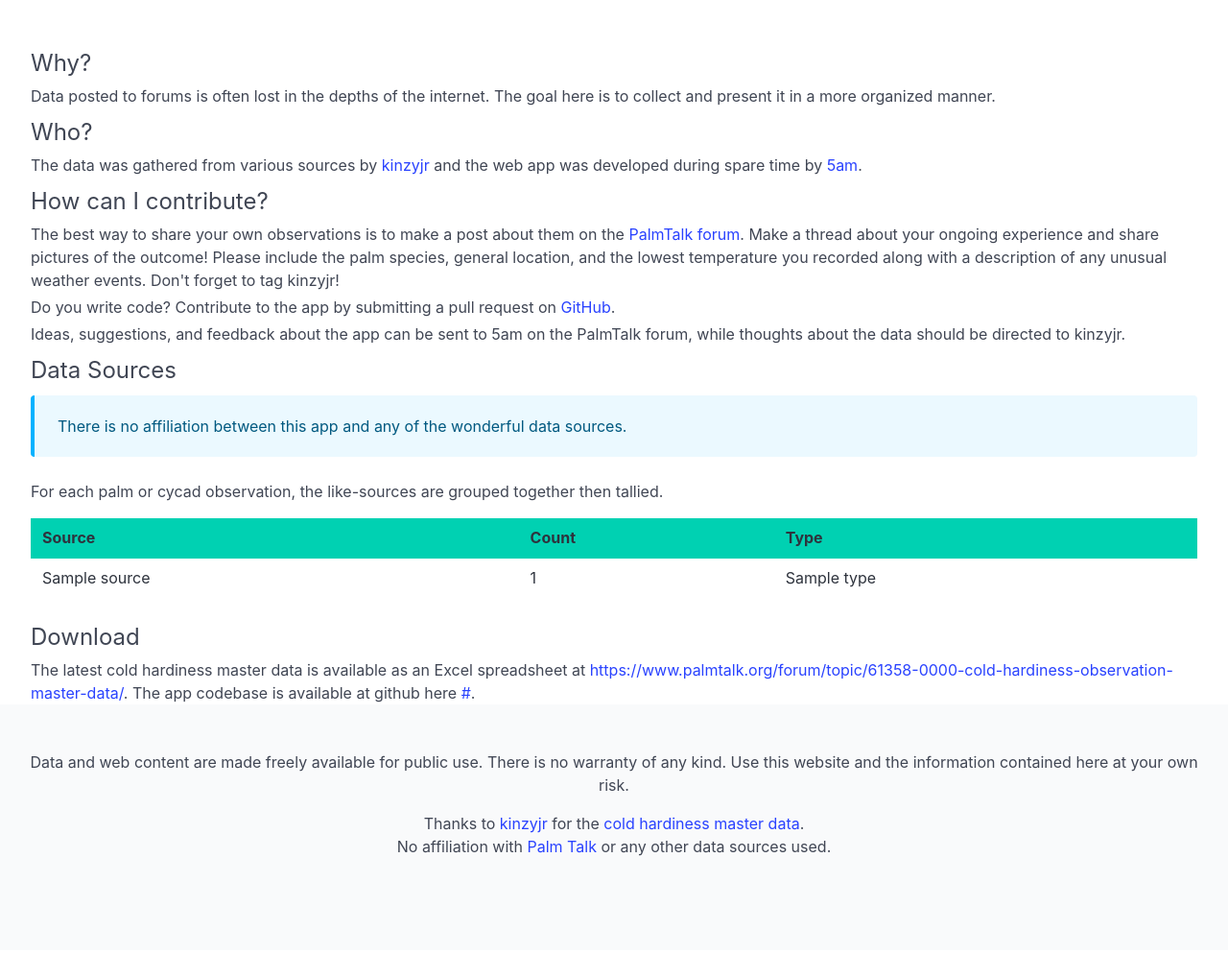
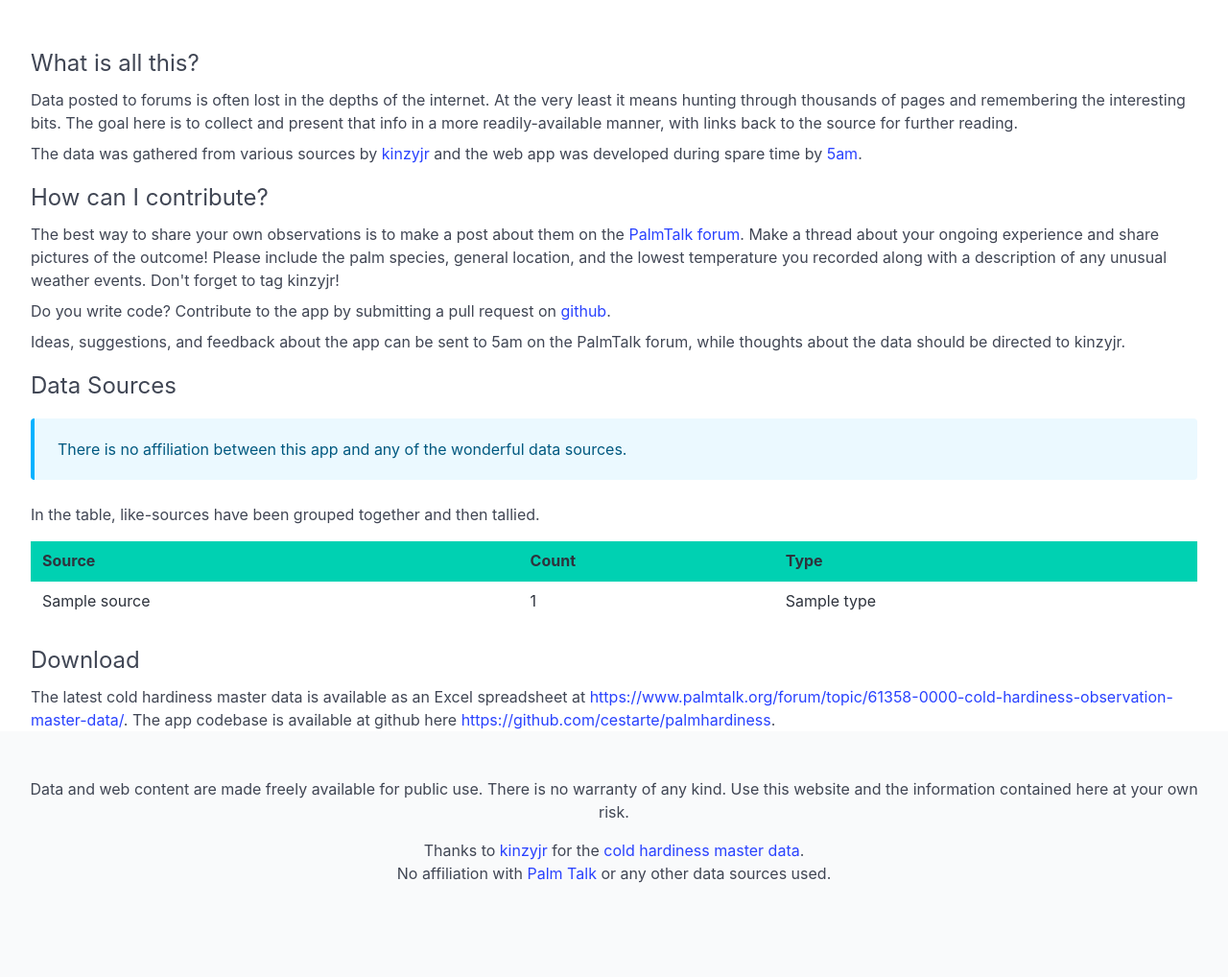
Before and after one commit to cestarte/palmhardiness, a Flask app: page /about in a window 1280 px wide. Shown: the part 184-1202 px from the top of the page at 96% size. Before the commit the page ends 1076 px from the top, so only its background shows below. Run offline with Flask 3, Linux system fonts and the light colour scheme; a database or web service that is not in the repository returns one stand-in record (values such as "Sample title"); data that the repository does not hold is empty; some libraries are stand-ins or nearby versions.

Commit message:
README & about page

```diff
--- a/templates/about.html
+++ b/templates/about.html
@@ -10,34 +10,36 @@
 {% endblock %}
 {% block content %}
 
-<h1 class="is-size-4">Why?</h1>
-<p class="mt-1">
-    Data posted to forums is often lost in the depths of the internet. The goal here is to collect and present it in a
-    more organized manner.
+<h1 class="is-size-4">What is all this?</h1>
+<p class="mt-2">
+    Data posted to forums is often lost in the depths of the internet. At the very least it means hunting through
+    thousands of pages and remembering the interesting bits. The goal here is to collect and present that info in a
+    more readily-available manner, with links back to the source for further reading.
 </p>
-
-<h1 class="is-size-4 mt-2">Who?</h1>
-<p class="mt-1">The data was gathered from various sources by <a
+<p class="mt-2">The data was gathered from various sources by <a
         href="https://www.palmtalk.org/forum/profile/5832-kinzyjr/">kinzyjr</a> and the web app was developed during
     spare time by <a href="https://www.palmtalk.org/forum/profile/23859-5am/">5am</a>.
 </p>
 
 
-
-<h1 class="is-size-4 mt-2" id="contribute"> <a href="#contribute"><i class="fa-solid fa-link"></i></a> How can I
+<h1 class="is-size-4 mt-4" id="contribute"> <a href="#contribute"> <i
+            class="fa-solid fa-link is-size-6 has-text-info"></i></a> How can
+    I
     contribute?</h1>
-<p class="mt-1">The best way to share your own observations is to make a post about them on the <a
+<p class="mt-2">The best way to share your own observations is to make a post about them on the <a
         href="http://palmtalk.com">PalmTalk forum</a>. Make a thread about your ongoing experience and share pictures of
     the outcome! Please include the palm species, general location, and the lowest temperature you recorded along with a
     description
     of any unusual weather events. Don't forget to tag kinzyjr!</p>
-<p class="mt-1">Do you write code? Contribute to the app by submitting a pull request on <a href="#">GitHub</a>.</p>
-<p class="mt-1">Ideas, suggestions, and feedback about the app can be sent to 5am on the PalmTalk forum, while thoughts
-    about the
-    data should be directed to kinzyjr.</p>
+<p class="mt-2">Do you write code? Contribute to the app by submitting a pull request on <a
+        href="https://github.com/cestarte/palmhardiness">github</a>.</p>
+<p class="mt-2">Ideas, suggestions, and feedback about the app can be sent to 5am on the PalmTalk forum, while thoughts
+    about the data should be directed to kinzyjr.</p>
 
 
-<h1 class="is-size-4 my-2" id="datasources"><a href="#datasources"><i class="fa-solid fa-link"></i></a> Data Sources
+<h1 class="is-size-4 my-4" id="datasources"> <a href="#datasources"> <i
+            class="fa-solid fa-link is-size-6 has-text-info"></i></a> Data
+    Sources
 </h1>
 
 <article class="message mt-2 is-info">
@@ -46,7 +48,7 @@
     </div>
 </article>
 
-<p class="mt-1">For each palm or cycad observation, the like-sources are grouped together then tallied.</p>
+<p class="mt-2">In the table, like-sources have been grouped together and then tallied.</p>
 
 <div class="table-container mt-4">
     <table class="table is-striped is-fullwidth">
@@ -70,10 +72,14 @@
     </table>
 </div>
 
-<h3 class="is-size-4 mt-2" id="download"> <a href="#download"><i class="fa-solid fa-link"></i></a> Download</h3>
-<p class="mt-1">The latest cold hardiness master data is available as an Excel spreadsheet at <a
+<h1 class="is-size-4 mt-4" id="download"> <a href="#download"> <i class="fa-solid fa-link is-size-6 has-text-info"></i>
+    </a>
+    Download
+</h1>
+<p class="mt-2">The latest cold hardiness master data is available as an Excel spreadsheet at <a
         href="https://www.palmtalk.org/forum/topic/61358-0000-cold-hardiness-observation-master-data/">https://www.palmtalk.org/forum/topic/61358-0000-cold-hardiness-observation-master-data/</a>.
-    The app codebase is available at github here <a href="#">#</a>.</p>
+    The app codebase is available at github here <a
+        href="https://github.com/cestarte/palmhardiness">https://github.com/cestarte/palmhardiness</a>.</p>
 
 
 {% endblock %}
```
Also changed, not shown: README.md.
